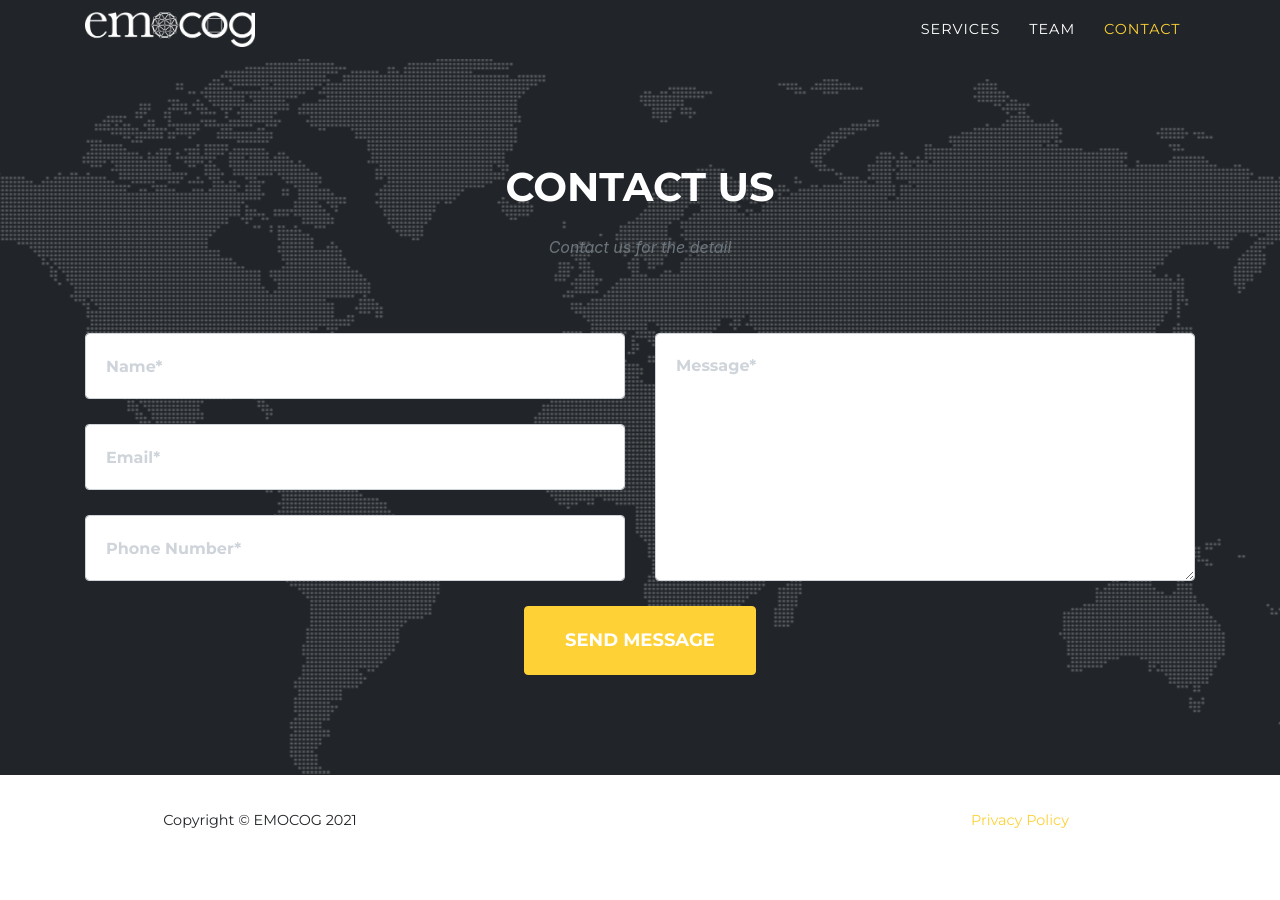
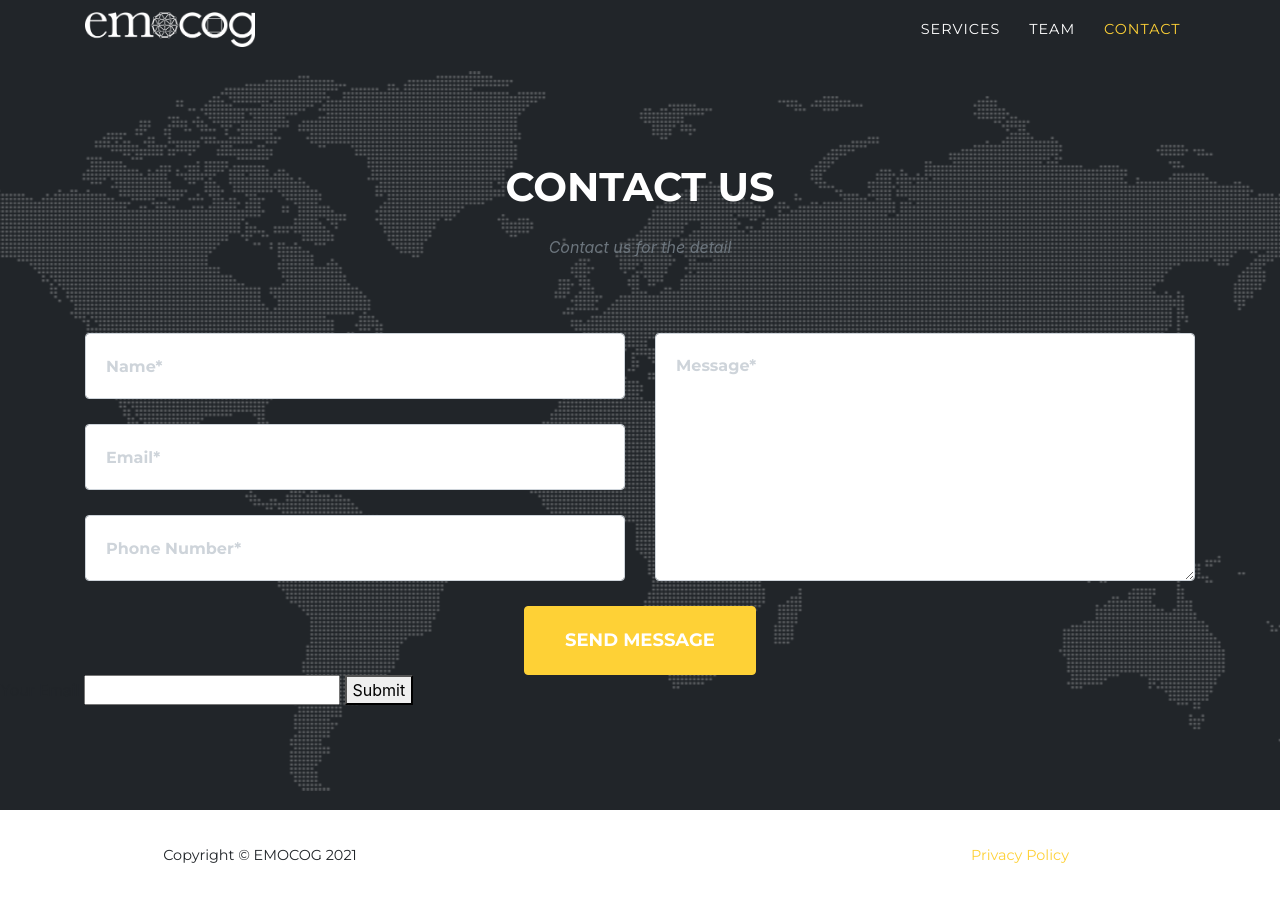
Before and after one commit to emocog/emocog.github.io, a Jekyll site: the page built from index.md, in a window 1280 px wide and 900 px high, scrolled down 2790 px. Built offline with Jekyll 4.4.1, drawn with Linux system fonts in a browser that asks for light colours; some web fonts are replaced; before the commit the page ends 3655 px from its top, so only the background shows below that.

Commit message:
test contact

```diff
--- a/_includes/contact.html
+++ b/_includes/contact.html
@@ -45,5 +45,10 @@
         </div>
       </div>
     </div>
+    <form action="https://formspree.io/f/{site.formspree_form_path}" method="post">
+      <label for="email">Your Email</label>
+      <input name="Email" id="email" type="email">
+      <button type="submit">Submit</button>
+    </form>
   </section>
 <!-- End Contact -->
--- a/assets/js/contact_me.js
+++ b/assets/js/contact_me.js
@@ -24,8 +24,7 @@
       $this.prop("disabled", true); // Disable submit button until AJAX call is complete to prevent duplicate messages
       $.ajax({
         url: url,
-        method: "POST",
-        // type: "POST",
+        type: "POST",
 	dataType: "json",
         data: {
           name: name,
```
